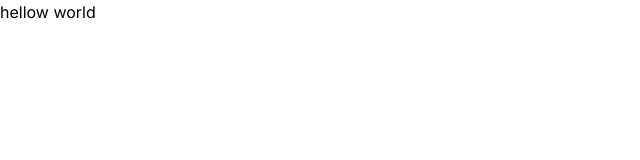
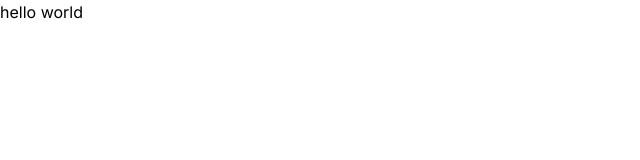
Before and after one commit to sumonpaul55/next-js, a Next.js app: page / in a window 1280 px wide. Shown: the top 160 px of the page, without its empty margins (0-640 px from the left). Built offline with nearby package versions, Linux system fonts and the light colour scheme.

Commit message:
if need interaction should use the use client at the top of the page

```diff
--- a/src/app/page.js
+++ b/src/app/page.js
@@ -1,11 +1,13 @@
-import React from 'react';
+"use client"
+import React, { useState } from 'react';
 
-const page = () => {
+const HomePage = () => {
+  const [counter, setCounter] = useState(0)
   return (
     <div>
-      hellow world
+      hello world
     </div>
   );
 };
 
-export default page;
+export default HomePage;
```
